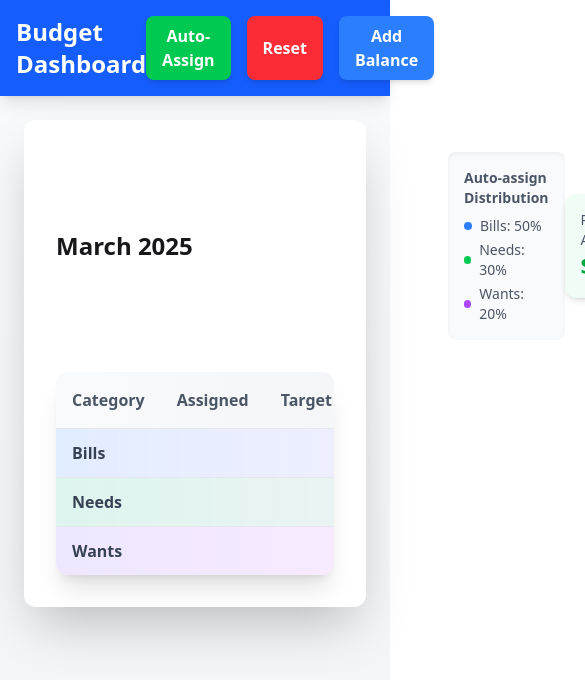
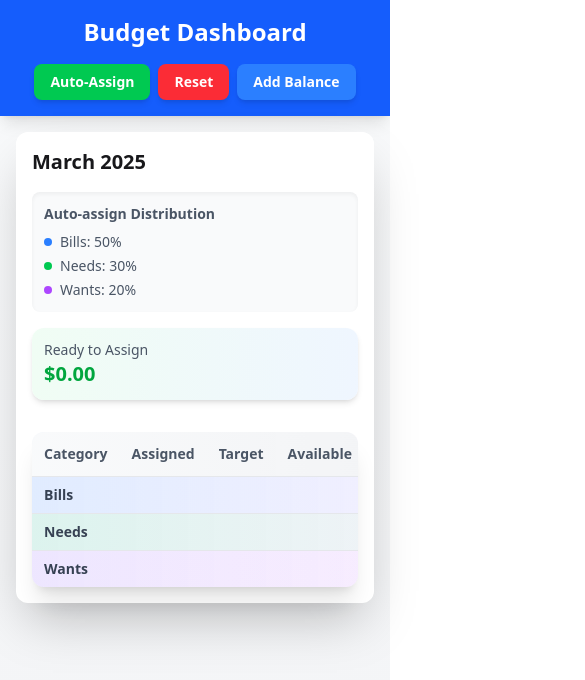
Before and after one commit to Devika123098/cashTip, a React (Vite) app in the folder frontend/: page /dashboard in a window 390 px wide. Shown: the top 680 px of the page, 585 px wide, since content can reach past the window. Built offline with nearby package versions, Linux system fonts and the light colour scheme.

Commit message:
feat/update Dashboard.jsx and TableRow.jsx

```diff
--- a/frontend/src/components/dashboard/Dashboard.jsx
+++ b/frontend/src/components/dashboard/Dashboard.jsx
@@ -150,43 +150,45 @@ const Dashboard = () => {
 				/>
 			)}
 			<nav className="bg-blue-600 shadow-lg text-white p-4">
-				<div className="container mx-auto flex justify-between items-center">
+				<div className="container mx-auto">
+					<div className="flex flex-col sm:flex-row justify-between items-center gap-4">
 						<h1 className="text-2xl font-bold">Budget Dashboard</h1>
-					<div className="flex gap-4">
+						<div className="flex flex-wrap justify-center gap-2 sm:gap-4">
 							<button
 								onClick={handleAutoAssign}
-							className="bg-green-500 hover:bg-green-600 text-white font-bold py-2 px-4 rounded-lg shadow-md hover:shadow-lg transition-all duration-200"
+								className="bg-green-500 hover:bg-green-600 text-white font-bold py-2 px-4 rounded-lg shadow-md hover:shadow-lg transition-all duration-200 text-sm sm:text-base"
 							>
 								Auto-Assign
 							</button>
 							<button
 								onClick={handleReset}
-							className="bg-red-500 hover:bg-red-600 text-white font-bold py-2 px-4 rounded-lg shadow-md hover:shadow-lg transition-all duration-200"
+								className="bg-red-500 hover:bg-red-600 text-white font-bold py-2 px-4 rounded-lg shadow-md hover:shadow-lg transition-all duration-200 text-sm sm:text-base"
 							>
 								Reset
 							</button>
 							<button
 								onClick={() => setShowAddBalance(true)}
-							className="bg-blue-500 hover:bg-blue-700 text-white font-bold py-2 px-4 rounded-lg shadow-md hover:shadow-lg transition-all duration-200"
+								className="bg-blue-500 hover:bg-blue-700 text-white font-bold py-2 px-4 rounded-lg shadow-md hover:shadow-lg transition-all duration-200 text-sm sm:text-base"
 							>
 								Add Balance
 							</button>
 						</div>
 					</div>
+				</div>
 			</nav>
 
-			<main className="container mx-auto p-6">
-				<div className="bg-white rounded-xl shadow-2xl p-8 mb-6 backdrop-blur-sm backdrop-filter">
-					<div className="flex justify-between items-center mb-8">
-						<div className="flex items-center gap-6">
+			<main className="container mx-auto p-4 sm:p-6">
+				<div className="bg-white rounded-xl shadow-2xl p-4 sm:p-8 mb-6 backdrop-blur-sm backdrop-filter">
+					<div className="flex flex-col sm:flex-row justify-between items-start sm:items-center gap-4 sm:gap-0 mb-8">
+						<div className="flex flex-col sm:flex-row items-start sm:items-center gap-4 sm:gap-6 w-full sm:w-auto">
 							<DatePicker
 								selected={selectedDate}
 								onChange={(date) => setSelectedDate(date)}
 								dateFormat="MMMM yyyy"
 								showMonthYearPicker
-								className="text-2xl font-bold border-none focus:ring-2 focus:ring-blue-500 rounded-lg"
+								className="text-xl sm:text-2xl font-bold border-none focus:ring-2 focus:ring-blue-500 rounded-lg w-full sm:w-auto"
 							/>
-							<div className="text-sm text-gray-600 bg-gray-50 p-4 rounded-lg shadow-inner">
+							<div className="text-sm text-gray-600 bg-gray-50 p-3 sm:p-4 rounded-lg shadow-inner w-full sm:w-auto">
 								<h3 className="font-semibold mb-2">Auto-assign Distribution</h3>
 								<ul className="space-y-1">
 									<li className="flex items-center gap-2">
@@ -204,12 +206,12 @@ const Dashboard = () => {
 								</ul>
 							</div>
 						</div>
-						<div className="bg-gradient-to-r from-green-50 to-blue-50 p-4 rounded-xl shadow-md">
+						<div className="bg-gradient-to-r from-green-50 to-blue-50 p-3 sm:p-4 rounded-xl shadow-md w-full sm:w-auto">
 							<div className="text-sm text-gray-600 font-medium">
 								Ready to Assign
 							</div>
 							<div
-								className={`text-2xl font-bold ${totalBalance < 0 ? "text-red-600" : "text-green-600"}`}
+								className={`text-xl sm:text-2xl font-bold ${totalBalance < 0 ? "text-red-600" : "text-green-600"}`}
 							>
 								${totalBalance.toFixed(2)}
 							</div>
@@ -218,19 +220,20 @@ const Dashboard = () => {
 
 					<div className="relative overflow-hidden rounded-xl shadow-xl">
 						<div className="absolute inset-0 bg-gradient-to-r from-blue-500/5 to-purple-500/5"></div>
+						<div className="overflow-x-auto">
 							<table className="w-full relative z-10">
 								<thead>
 									<tr className="bg-gradient-to-r from-gray-50 to-gray-100 border-b border-gray-200">
-									<th className="text-left p-4 text-gray-600 font-semibold">
+										<th className="text-left p-3 sm:p-4 text-gray-600 font-semibold text-sm sm:text-base">
 											Category
 										</th>
-									<th className="text-right p-4 text-gray-600 font-semibold">
+										<th className="text-right p-3 sm:p-4 text-gray-600 font-semibold text-sm sm:text-base">
 											Assigned
 										</th>
-									<th className="text-right p-4 text-gray-600 font-semibold">
+										<th className="text-right p-3 sm:p-4 text-gray-600 font-semibold text-sm sm:text-base">
 											Target
 										</th>
-									<th className="text-right p-4 text-gray-600 font-semibold">
+										<th className="text-right p-3 sm:p-4 text-gray-600 font-semibold text-sm sm:text-base">
 											Available
 										</th>
 									</tr>
@@ -239,6 +242,7 @@ const Dashboard = () => {
 							</table>
 						</div>
 					</div>
+				</div>
 			</main>
 		</div>
 	);
--- a/frontend/src/components/dashboard/components/TableRow.jsx
+++ b/frontend/src/components/dashboard/components/TableRow.jsx
@@ -74,61 +74,61 @@ const TableRow = ({ categorizedAnswers }) => {
             {Object.entries(categorizedAnswers).map(([category, items]) => (
                 <React.Fragment key={category}>
                     <tr className={`bg-gradient-to-r ${getCategoryColor(category)}`}>
-                        <td colSpan="4" className="font-semibold text-left px-4 py-3 text-gray-700">
+                        <td colSpan="4" className="font-semibold text-left px-3 sm:px-4 py-2 sm:py-3 text-gray-700 text-sm sm:text-base">
                             {category.charAt(0).toUpperCase() + category.slice(1)}
                         </td>
                     </tr>
                     {items.map((item, index) => (
                         <tr key={index} className="hover:bg-gray-50/50 transition-colors duration-150">
-                            <td className="px-4 py-3">
-                                <div className="flex flex-col gap-2">
-                                    <span className="text-gray-700">{item}</span>
+                            <td className="px-3 sm:px-4 py-2 sm:py-3">
+                                <div className="flex flex-col gap-1 sm:gap-2">
+                                    <span className="text-gray-700 text-sm sm:text-base">{item}</span>
                                     <ProgressBar
                                         assigned={assigned[category]?.[index] || 0}
                                         target={targets[category]?.[index] || 0}
                                     />
                                 </div>
                             </td>
-                            <td className="px-4 py-3 text-right">
+                            <td className="px-3 sm:px-4 py-2 sm:py-3 text-right">
                                 {isEditing[category]?.[index] ? (
                                     <input
                                         type="number"
                                         value={editedValues[category]?.[index] || ''}
                                         onChange={(e) => handleChange(category, index, e.target.value)}
                                         onBlur={() => handleAssignedBlur(category, index)}
-                                        className="border border-gray-300 rounded-lg px-3 py-1.5 w-28 text-right focus:ring-2 focus:ring-blue-500 focus:border-transparent"
+                                        className="border border-gray-300 rounded-lg px-2 sm:px-3 py-1 sm:py-1.5 w-20 sm:w-28 text-right text-sm sm:text-base focus:ring-2 focus:ring-blue-500 focus:border-transparent"
                                         autoFocus
                                     />
                                 ) : (
                                     <span
                                         onClick={() => handleAssignedClick(category, index)}
-                                        className="cursor-pointer hover:text-blue-600 transition-colors px-2 py-1 rounded hover:bg-blue-50"
+                                        className="cursor-pointer hover:text-blue-600 transition-colors px-2 py-1 rounded hover:bg-blue-50 text-sm sm:text-base"
                                     >
                                         ${assigned[category]?.[index] || 0}
                                     </span>
                                 )}
                             </td>
-                            <td className="px-4 py-3 text-right">
+                            <td className="px-3 sm:px-4 py-2 sm:py-3 text-right">
                                 {isEditingTarget[category]?.[index] ? (
                                     <input
                                         type="number"
                                         value={editedValues[category]?.[index] || ''}
                                         onChange={(e) => handleChange(category, index, e.target.value)}
                                         onBlur={() => handleTargetBlur(category, index)}
-                                        className="border border-gray-300 rounded-lg px-3 py-1.5 w-28 text-right focus:ring-2 focus:ring-blue-500 focus:border-transparent"
+                                        className="border border-gray-300 rounded-lg px-2 sm:px-3 py-1 sm:py-1.5 w-20 sm:w-28 text-right text-sm sm:text-base focus:ring-2 focus:ring-blue-500 focus:border-transparent"
                                         autoFocus
                                     />
                                 ) : (
                                     <span
                                         onClick={() => handleTargetClick(category, index)}
-                                        className="cursor-pointer hover:text-blue-600 transition-colors px-2 py-1 rounded hover:bg-blue-50"
+                                        className="cursor-pointer hover:text-blue-600 transition-colors px-2 py-1 rounded hover:bg-blue-50 text-sm sm:text-base"
                                     >
                                         ${targets[category]?.[index] || 0}
                                     </span>
                                 )}
                             </td>
-                            <td className="px-4 py-3 text-right">
-                                <span className={`font-medium ${getAvailable(category, index) < 0 ? 'text-red-600' : 'text-green-600'}`}>
+                            <td className="px-3 sm:px-4 py-2 sm:py-3 text-right">
+                                <span className={`font-medium text-sm sm:text-base ${getAvailable(category, index) < 0 ? 'text-red-600' : 'text-green-600'}`}>
                                     ${getAvailable(category, index)}
                                 </span>
                             </td>
```
Lines whose indentation alone changed are shown as unchanged.
